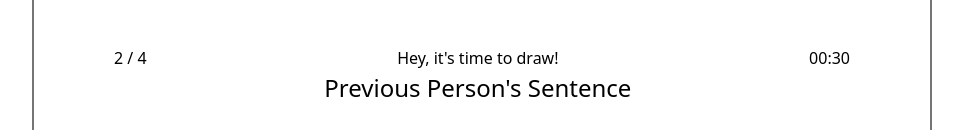
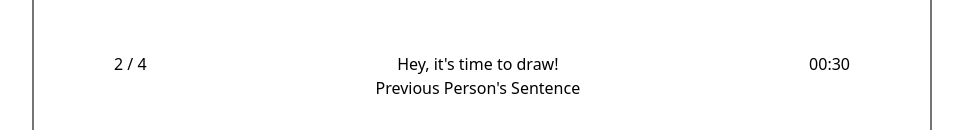
Before and after one commit to NLuke17/Telestration, a React app in the folder frontend/: page /drawing in a window 1280 px wide. Shown: the part 201-331 px from the top of the page, without its empty margins (158-1121 px from the left). Built offline with nearby package versions, Linux system fonts and the light colour scheme; no server answers; the HTML template or start-up script is replaced by a standard one.

Commit message:
Removed unnecessary comments

```diff
--- a/frontend/src/index.css
+++ b/frontend/src/index.css
@@ -38,14 +38,4 @@
     font-size: 4rem;
     font-weight: 500;
   }
-
-  .text-display-prompt {
-    font-size: 1.5rem;
-    font-weight: 500;
-  }
-
-  .text-heading-3 {
-    font-size: 1rem;
-    font-weight: 400;
-  }
 }
```
